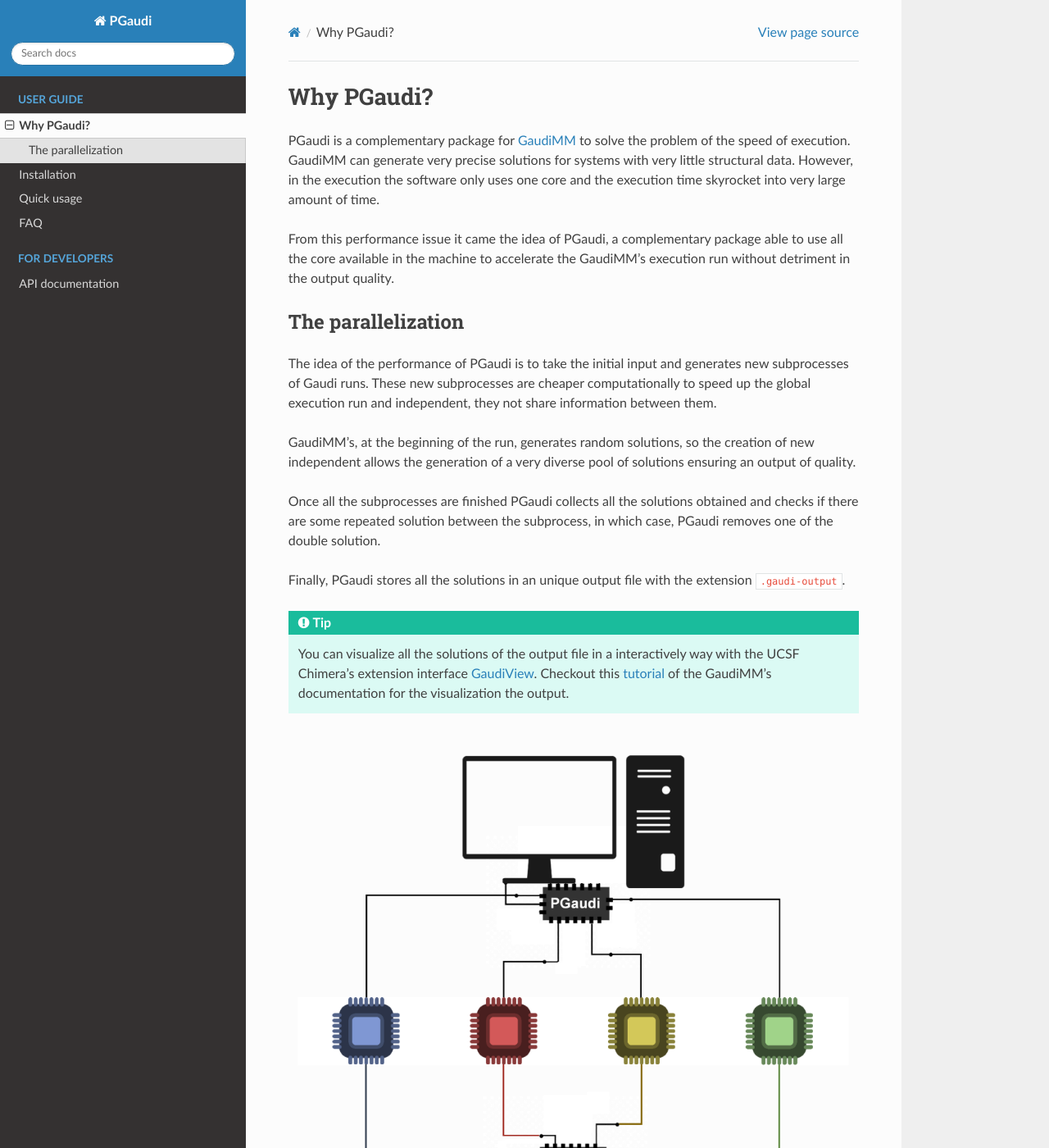
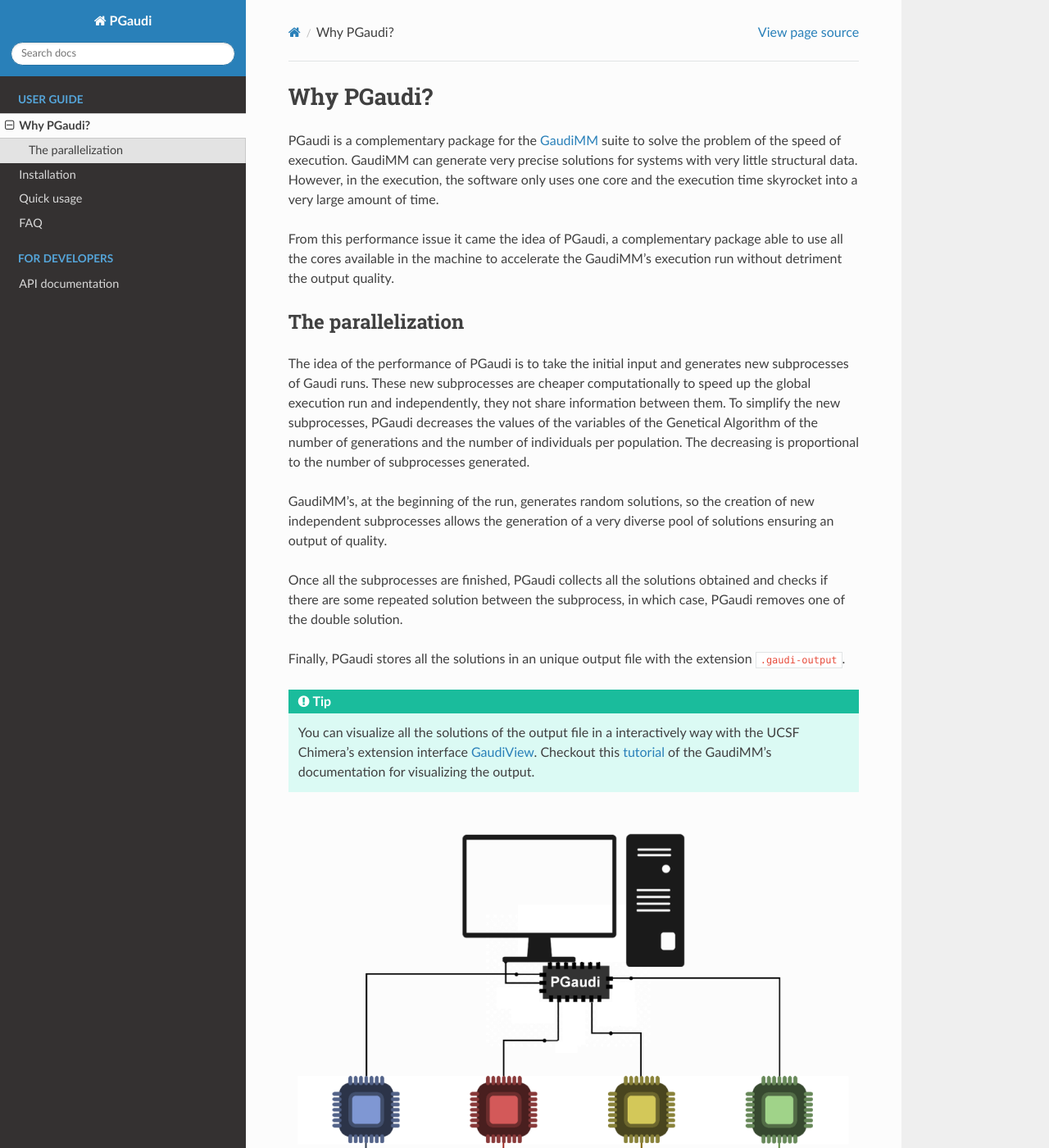
Before and after one commit to andresginera/pgaudi, a Sphinx documentation site: the page built from docs/description.rst, in a window 1280 px wide and 1400 px high. Shown: the whole window at 82% size. Built offline with Sphinx 7.4.7 and the Read the Docs theme 2.0.0, drawn with Linux system fonts in a browser that asks for light colours.

Commit message:
docs: general changes for improvements

```diff
--- a/docs/conf.py
+++ b/docs/conf.py
@@ -62,6 +62,9 @@
     "sphinx.ext.todo",
     "sphinx.ext.mathjax",
 ]
+
+napoleon_numpy_docstring = True
+napoleon_use_param = False
 
 # Add any paths that contain templates here, relative to this directory.
 templates_path = ["_templates"]
--- a/docs/description.rst
+++ b/docs/description.rst
@@ -1,28 +1,31 @@
 Why PGaudi?
 ===========
 
-PGaudi is a complementary package for `GaudiMM <https://github.com/insilichem/gaudi>`_ to solve the problem of the speed of execution.
+PGaudi is a complementary package for the `GaudiMM <https://github.com/insilichem/gaudi>`_ suite to solve the problem of the speed of execution.
 GaudiMM can generate very precise solutions for systems with very little
-structural data. However, in the execution the software only uses one core
-and the execution time skyrocket into very large amount of time.
+structural data. However, in the execution, the software only uses one core
+and the execution time skyrocket into a very large amount of time.
 
 From this performance issue it came the idea of PGaudi, a complementary package
-able to use all the core available in the machine to accelerate the GaudiMM's
-execution run without detriment in the output quality.
+able to use all the cores available in the machine to accelerate the GaudiMM's
+execution run without detriment the output quality.
 
 The parallelization
 -------------------
 
 The idea of the performance of PGaudi is to take the initial input and
 generates new subprocesses of Gaudi runs. These new subprocesses are cheaper
-computationally to speed up the global execution run and independent,
-they not share information between them.
+computationally to speed up the global execution run and independently,
+they not share information between them. To simplify the new subprocesses,
+PGaudi decreases the values of the variables of the Genetical Algorithm of the
+number of generations and the number of individuals per population. The
+decreasing is proportional to the number of subprocesses generated.
 
 GaudiMM's, at the beginning of the run, generates random solutions, so
-the creation of new independent allows the generation of a very diverse
-pool of solutions ensuring an output of quality.
+the creation of new independent subprocesses allows the generation of a
+very diverse pool of solutions ensuring an output of quality.
 
-Once all the subprocesses are finished PGaudi collects all the solutions
+Once all the subprocesses are finished, PGaudi collects all the solutions
 obtained and checks if there are some repeated solution between the subprocess,
 in which case, PGaudi removes one of the double solution.
 
@@ -32,7 +35,7 @@
 .. tip::
 
     You can visualize all the solutions of the output file in a interactively
-    way with the UCSF Chimera's extension interface `GaudiView <https://github.com/insilichem/gaudiview>`_. Checkout this `tutorial <https://gaudi.readthedocs.io/en/latest/tutorial-visualization.html>`_ of the GaudiMM's documentation for the visualization the output.
+    way with the UCSF Chimera's extension interface `GaudiView <https://github.com/insilichem/gaudiview>`_. Checkout this `tutorial <https://gaudi.readthedocs.io/en/latest/tutorial-visualization.html>`_ of the GaudiMM's documentation for visualizing the output.
 
 .. figure:: data/pgaudi_scheme.png
     :alt: Diagram of PGaudi's operation
--- a/docs/index.rst
+++ b/docs/index.rst
@@ -1,8 +1,8 @@
 PGaudi
 ======
 
-PGaudi is a package for the optimization of the performance
-of the GaudiMM suite by external parallelization.
+Parallel Gaudi or PGaudi is a package for the optimization of the performance
+of the GaudiMM suite by an external parallelization.
 
 .. toctree::
    :maxdepth: 1
```
Also changed, not shown: docs/faq.rst (+17 -0 lines), docs/first_use.rst (+14 -9 lines), 5 other files.
